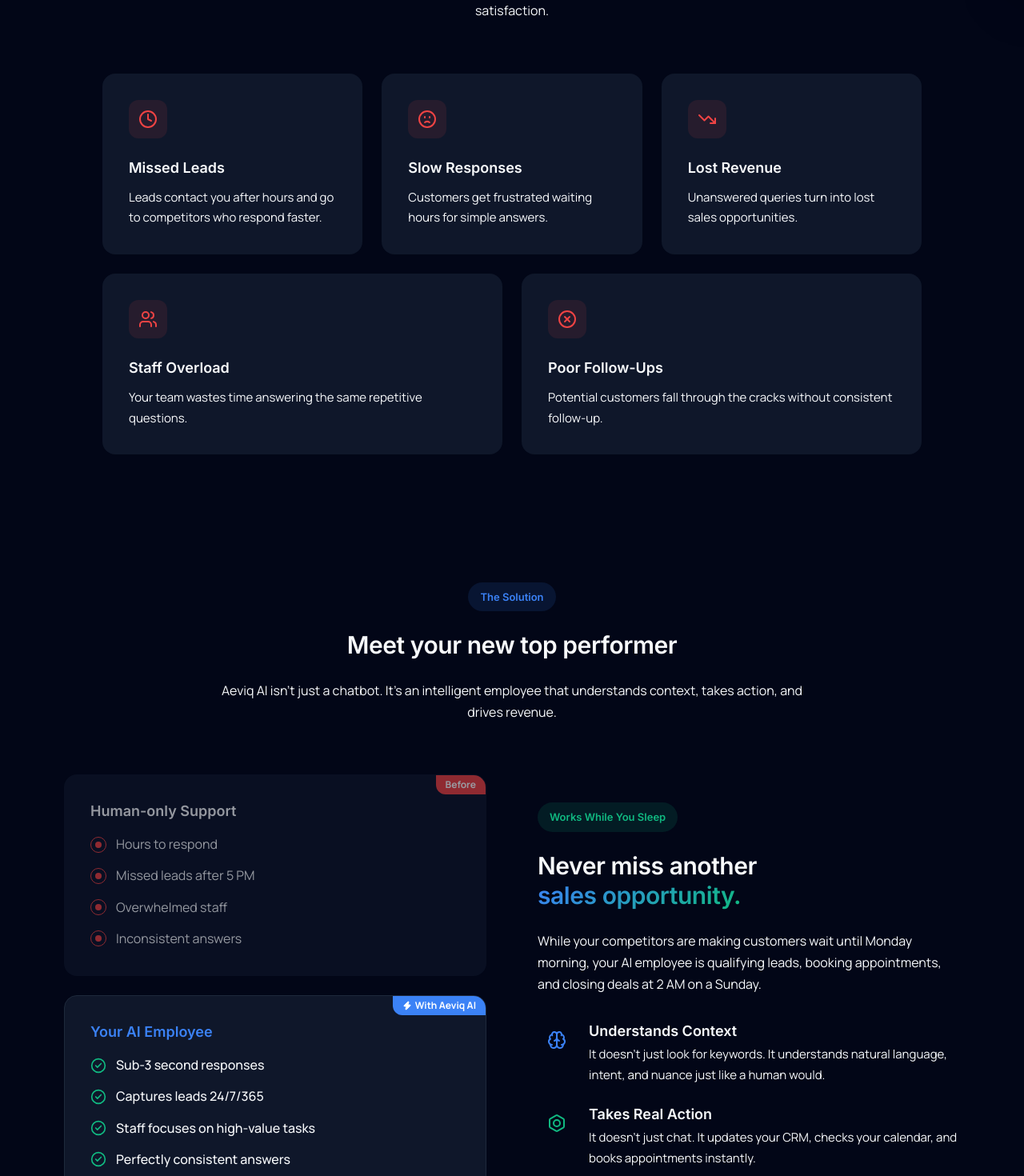
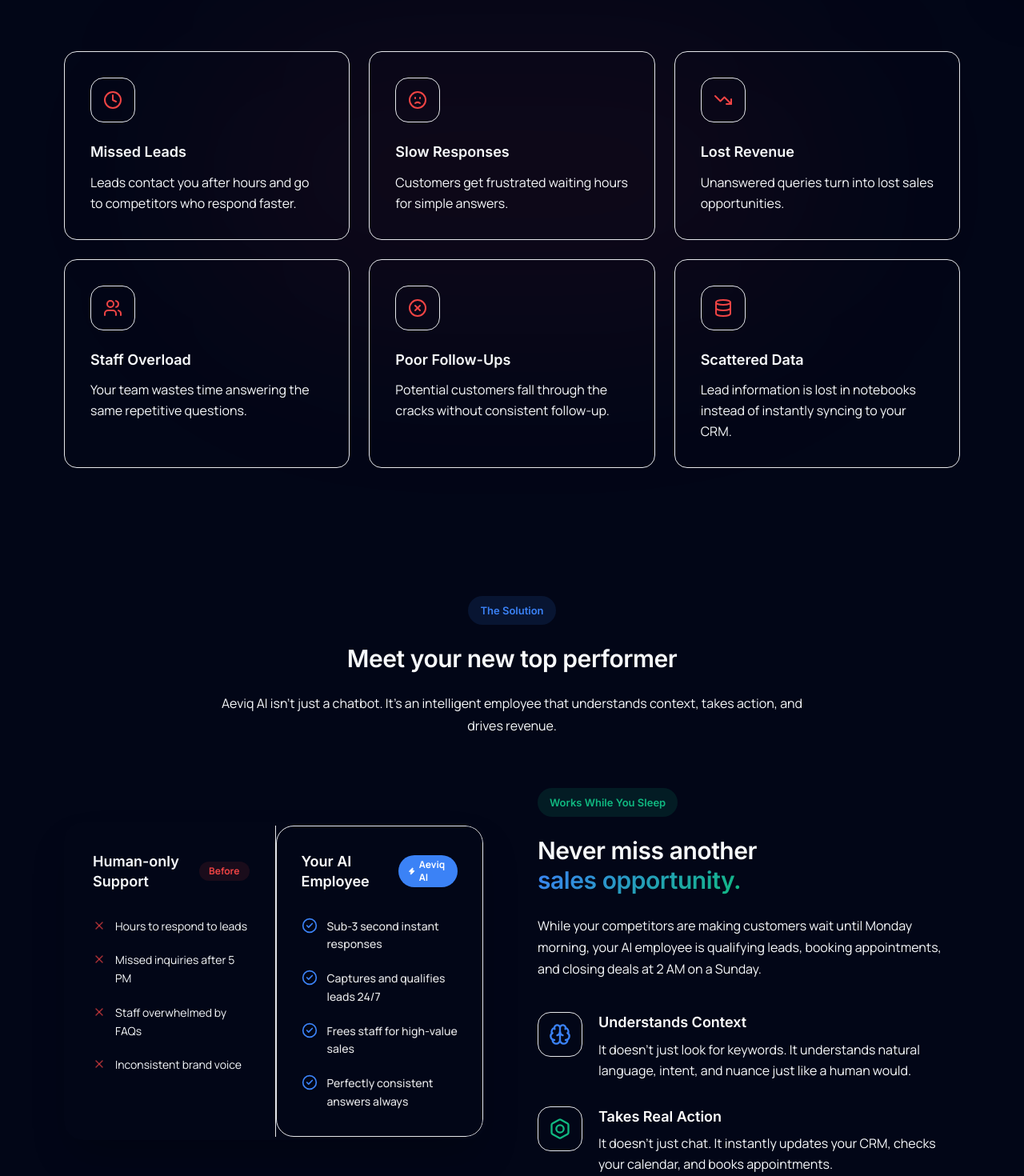
Before and after one commit to Nidhimodi15/Avorix-AI, a React (Vite) app: page / in a window 1280 px wide. Shown: the part 800-2270 px from the top of the page at 80% size. Built offline with nearby package versions, Linux system fonts and the light colour scheme.

Commit message:
design(home): redesign meet-ai and problem sections for premium feel

```diff
--- a/src/components/home/meet-ai-employee.tsx
+++ b/src/components/home/meet-ai-employee.tsx
@@ -1,14 +1,18 @@
 import React from 'react';
 import { motion } from 'framer-motion';
-import { CheckCircle2, Zap, Brain, BoltIcon } from 'lucide-react';
+import { CheckCircle2, Zap, Brain, BoltIcon, X } from 'lucide-react';
 import { fadeUp, fadeLeft, fadeRight } from '@/lib/animations';
 import { SectionHeading } from '../shared/section-heading';
 import { Badge } from '../ui/badge';
 
 export function MeetAIEmployee() {
   return (
-    <section className="section overflow-hidden">
-      <div className="container">
+    <section className="section overflow-hidden bg-bg relative">
+      {/* Background gradients */}
+      <div className="absolute top-1/4 right-0 w-[500px] h-[500px] bg-primary/10 blur-[100px] rounded-full pointer-events-none" />
+      <div className="absolute bottom-0 left-0 w-[600px] h-[600px] bg-accent/5 blur-[120px] rounded-full pointer-events-none" />
+
+      <div className="container relative z-10">
         <SectionHeading
           badge="The Solution"
           title="Meet your new top performer"
@@ -16,47 +20,63 @@ export function MeetAIEmployee() {
         />
 
         <div className="grid lg:grid-cols-2 gap-16 items-center">
-          {/* Left: Visual/Before-After */}
+          {/* Left: Premium Glassmorphic Comparison UI */}
           <motion.div
             variants={fadeRight}
             initial="hidden"
             whileInView="visible"
             viewport={{ once: true, margin: "-100px" }}
-            className="relative"
+            className="relative p-1 rounded-3xl bg-gradient-to-b from-border/50 to-bg-surface shadow-2xl overflow-hidden"
           >
-            <div className="absolute inset-0 bg-gradient-to-tr from-primary/10 to-transparent rounded-3xl -m-6 -z-10" />
+            <div className="bg-bg rounded-[22px] overflow-hidden flex flex-col md:flex-row relative z-10">
 
-            <div className="flex flex-col gap-6">
-              {/* Before */}
-              <div className="card-flat border-dashed border-2 bg-transparent opacity-60 relative overflow-hidden">
-                <div className="absolute top-0 right-0 bg-destructive text-white text-xs font-bold px-3 py-1 rounded-bl-lg">Before</div>
-                <h4 className="text-heading-4 mb-4 text-text-muted">Human-only Support</h4>
-                <ul className="space-y-3">
-                  {['Hours to respond', 'Missed leads after 5 PM', 'Overwhelmed staff', 'Inconsistent answers'].map((item, i) => (
-                    <li key={i} className="flex items-center gap-3 text-text-muted">
-                      <div className="w-5 h-5 rounded-full border border-destructive flex items-center justify-center shrink-0">
-                        <div className="w-2 h-2 rounded-full bg-destructive" />
-                      </div>
+              {/* Before Column (Muted) */}
+              <div className="flex-1 p-8 bg-bg-surface/50 border-r border-border/50">
+                <div className="flex items-center justify-between mb-8">
+                  <h4 className="text-heading-4 text-text-muted">Human-only Support</h4>
+                  <div className="bg-destructive/10 text-destructive text-xs font-bold px-3 py-1 rounded-full">Before</div>
+                </div>
+                <ul className="space-y-5">
+                  {[
+                    'Hours to respond to leads',
+                    'Missed inquiries after 5 PM',
+                    'Staff overwhelmed by FAQs',
+                    'Inconsistent brand voice'
+                  ].map((item, i) => (
+                    <li key={i} className="flex items-start gap-3 text-text-muted text-sm leading-relaxed">
+                      <X className="w-4 h-4 text-destructive/70 shrink-0 mt-0.5" />
                       {item}
                     </li>
                   ))}
                 </ul>
               </div>
 
-              {/* After (Aeviq AI) */}
-              <div className="card relative overflow-hidden border-primary shadow-glow">
-                <div className="absolute top-0 right-0 bg-primary text-white text-xs font-bold px-3 py-1 rounded-bl-lg flex items-center gap-1">
-                  <Zap className="w-3 h-3 fill-current" /> With Aeviq AI
+              {/* After Column (Glowing/Premium) */}
+              <div className="flex-1 p-8 bg-gradient-to-br from-primary/5 to-transparent relative">
+                {/* Subtle inner glow */}
+                <div className="absolute inset-0 bg-primary/5 rounded-[22px] pointer-events-none border border-primary/20" />
+
+                <div className="relative z-10">
+                  <div className="flex items-center justify-between mb-8">
+                    <h4 className="text-heading-4 text-white">Your AI Employee</h4>
+                    <div className="bg-primary text-white shadow-glow-sm text-xs font-bold px-3 py-1 rounded-full flex items-center gap-1">
+                      <Zap className="w-3 h-3 fill-current" /> Aeviq AI
+                    </div>
+                  </div>
+                  <ul className="space-y-5">
+                    {[
+                      'Sub-3 second instant responses',
+                      'Captures and qualifies leads 24/7',
+                      'Frees staff for high-value sales',
+                      'Perfectly consistent answers always'
+                    ].map((item, i) => (
+                      <li key={i} className="flex items-start gap-3 text-text-secondary text-sm leading-relaxed font-medium">
+                        <CheckCircle2 className="w-5 h-5 text-primary shrink-0 drop-shadow-sm" />
+                        <span className="text-white/90">{item}</span>
+                      </li>
+                    ))}
+                  </ul>
                 </div>
-                <h4 className="text-heading-4 mb-4 text-primary">Your AI Employee</h4>
-                <ul className="space-y-3">
-                  {['Sub-3 second responses', 'Captures leads 24/7/365', 'Staff focuses on high-value tasks', 'Perfectly consistent answers'].map((item, i) => (
-                    <li key={i} className="flex items-center gap-3 font-medium">
-                      <CheckCircle2 className="w-5 h-5 text-accent shrink-0" />
-                      {item}
-                    </li>
-                  ))}
-                </ul>
               </div>
             </div>
           </motion.div>
@@ -68,34 +88,34 @@ export function MeetAIEmployee() {
             whileInView="visible"
             viewport={{ once: true, margin: "-100px" }}
           >
-            <Badge variant="accent" className="mb-6">Works While You Sleep</Badge>
-            <h3 className="text-heading-2 mb-6">
+            <Badge variant="accent" className="mb-6 shadow-glow-sm">Works While You Sleep</Badge>
+            <h3 className="text-heading-2 mb-6 leading-tight">
               Never miss another <br/>
               <span className="text-gradient">sales opportunity.</span>
             </h3>
 
-            <p className="text-body-lg text-text-secondary mb-8">
+            <p className="text-body-lg text-text-secondary mb-10 leading-relaxed">
               While your competitors are making customers wait until Monday morning, your AI employee is qualifying leads, booking appointments, and closing deals at 2 AM on a Sunday.
             </p>
 
-            <div className="space-y-6">
-              <div className="flex gap-4">
-                <div className="w-12 h-12 rounded-full bg-primary-light flex items-center justify-center shrink-0">
-                  <Brain className="w-6 h-6 text-primary" />
+            <div className="space-y-8">
+              <div className="flex gap-5 group">
+                <div className="w-14 h-14 rounded-2xl bg-primary/10 border border-primary/20 flex items-center justify-center shrink-0 group-hover:scale-110 group-hover:bg-primary/20 transition-all duration-300">
+                  <Brain className="w-7 h-7 text-primary" />
                 </div>
                 <div>
-                  <h4 className="text-heading-4 mb-1">Understands Context</h4>
-                  <p className="text-body text-text-secondary">It doesn't just look for keywords. It understands natural language, intent, and nuance just like a human would.</p>
+                  <h4 className="text-heading-4 mb-2 text-white">Understands Context</h4>
+                  <p className="text-body-md text-text-secondary leading-relaxed">It doesn't just look for keywords. It understands natural language, intent, and nuance just like a human would.</p>
                 </div>
               </div>
 
-              <div className="flex gap-4">
-                <div className="w-12 h-12 rounded-full bg-accent-light flex items-center justify-center shrink-0">
-                  <BoltIcon className="w-6 h-6 text-accent" />
+              <div className="flex gap-5 group">
+                <div className="w-14 h-14 rounded-2xl bg-accent/10 border border-accent/20 flex items-center justify-center shrink-0 group-hover:scale-110 group-hover:bg-accent/20 transition-all duration-300">
+                  <BoltIcon className="w-7 h-7 text-accent" />
                 </div>
                 <div>
-                  <h4 className="text-heading-4 mb-1">Takes Real Action</h4>
-                  <p className="text-body text-text-secondary">It doesn't just chat. It updates your CRM, checks your calendar, and books appointments instantly.</p>
+                  <h4 className="text-heading-4 mb-2 text-white">Takes Real Action</h4>
+                  <p className="text-body-md text-text-secondary leading-relaxed">It doesn't just chat. It instantly updates your CRM, checks your calendar, and books appointments.</p>
                 </div>
               </div>
             </div>
--- a/src/components/home/problem-section.tsx
+++ b/src/components/home/problem-section.tsx
@@ -1,6 +1,6 @@
 import React from 'react';
 import { motion } from 'framer-motion';
-import { Clock, TrendingDown, Users, Frown, XCircle } from 'lucide-react';
+import { Clock, TrendingDown, Users, Frown, XCircle, Database } from 'lucide-react';
 import { fadeUp, staggerContainer, staggerItem } from '@/lib/animations';
 import { SectionHeading } from '../shared/section-heading';
 
@@ -30,16 +30,24 @@ const problems = [
     title: 'Poor Follow-Ups',
     description: 'Potential customers fall through the cracks without consistent follow-up.',
   },
+  {
+    icon: Database,
+    title: 'Scattered Data',
+    description: 'Lead information is lost in notebooks instead of instantly syncing to your CRM.',
+  }
 ];
 
 export function ProblemSection() {
   return (
-    <section className="section bg-bg-surface">
-      <div className="container">
+    <section className="section bg-bg-surface relative overflow-hidden">
+      {/* Subtle background glow */}
+      <div className="absolute top-1/2 left-1/2 -translate-x-1/2 -translate-y-1/2 w-[800px] h-[400px] bg-destructive/5 blur-[120px] rounded-full pointer-events-none" />
+
+      <div className="container relative z-10">
         <SectionHeading
           badge="Sound Familiar?"
           title="The cost of manual communication"
-          description="Relying on humans alone for WhatsApp communication is costing you leads, revenue, and customer satisfaction."
+          description="Relying on humans alone for customer communication is costing you leads, revenue, and satisfaction."
         />
 
         <motion.div
@@ -47,7 +55,7 @@ export function ProblemSection() {
           initial="hidden"
           whileInView="visible"
           viewport={{ once: true, margin: "-50px" }}
-          className="grid gap-6 md:grid-cols-2 lg:grid-cols-3 max-w-5xl mx-auto"
+          className="grid gap-6 md:grid-cols-2 lg:grid-cols-3 max-w-6xl mx-auto"
         >
           {problems.map((problem, index) => {
             const Icon = problem.icon;
@@ -55,13 +63,18 @@ export function ProblemSection() {
               <motion.div
                 key={index}
                 variants={staggerItem}
-                className={`card-flat ${index === 3 ? 'lg:col-start-1 lg:col-end-2 lg:ml-auto w-full lg:w-[calc(150%+12px)]' : ''} ${index === 4 ? 'lg:col-start-3 lg:col-end-4 lg:mr-auto w-full lg:w-[calc(150%+12px)] lg:-ml-[calc(50%+12px)]' : ''}`}
+                className="group relative bg-bg p-8 rounded-2xl border border-border/50 hover:border-destructive/30 transition-all duration-500 overflow-hidden"
               >
-                <div className="w-12 h-12 rounded-xl bg-destructive/10 flex items-center justify-center mb-6">
-                  <Icon className="w-6 h-6 text-destructive" />
+                {/* Hover gradient effect */}
+                <div className="absolute inset-0 bg-gradient-to-br from-destructive/5 to-transparent opacity-0 group-hover:opacity-100 transition-opacity duration-500" />
+
+                <div className="relative z-10">
+                  <div className="w-14 h-14 rounded-2xl bg-bg-surface border border-border/50 flex items-center justify-center mb-6 group-hover:scale-110 group-hover:border-destructive/20 transition-all duration-500 shadow-sm">
+                    <Icon className="w-6 h-6 text-destructive group-hover:text-destructive/80 transition-colors" />
+                  </div>
+                  <h3 className="text-heading-4 mb-3 text-text-primary group-hover:text-white transition-colors">{problem.title}</h3>
+                  <p className="text-body-md text-text-secondary leading-relaxed">{problem.description}</p>
                 </div>
-                <h3 className="text-heading-4 mb-3">{problem.title}</h3>
-                <p className="text-body text-text-secondary">{problem.description}</p>
               </motion.div>
             );
           })}
```
